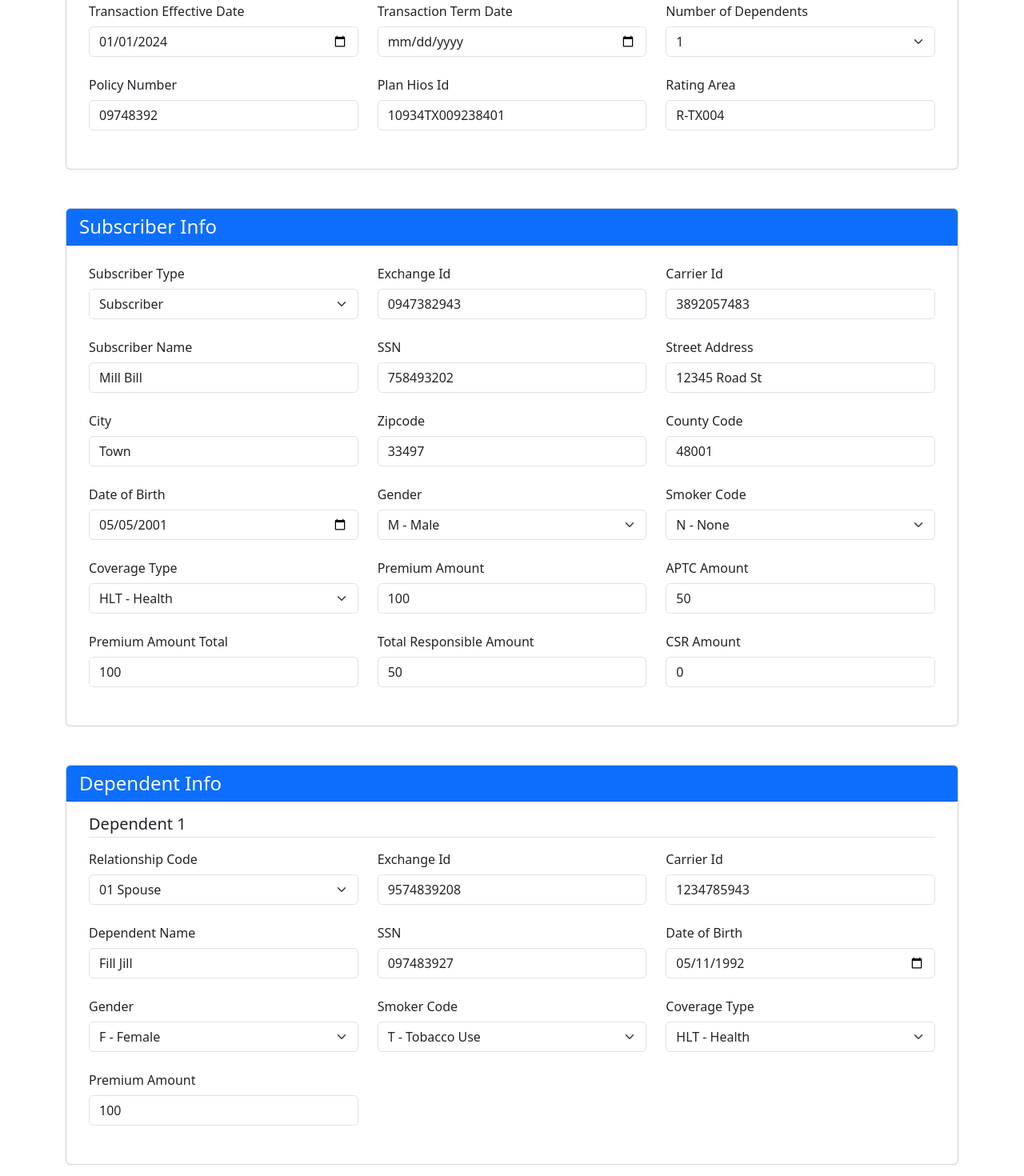
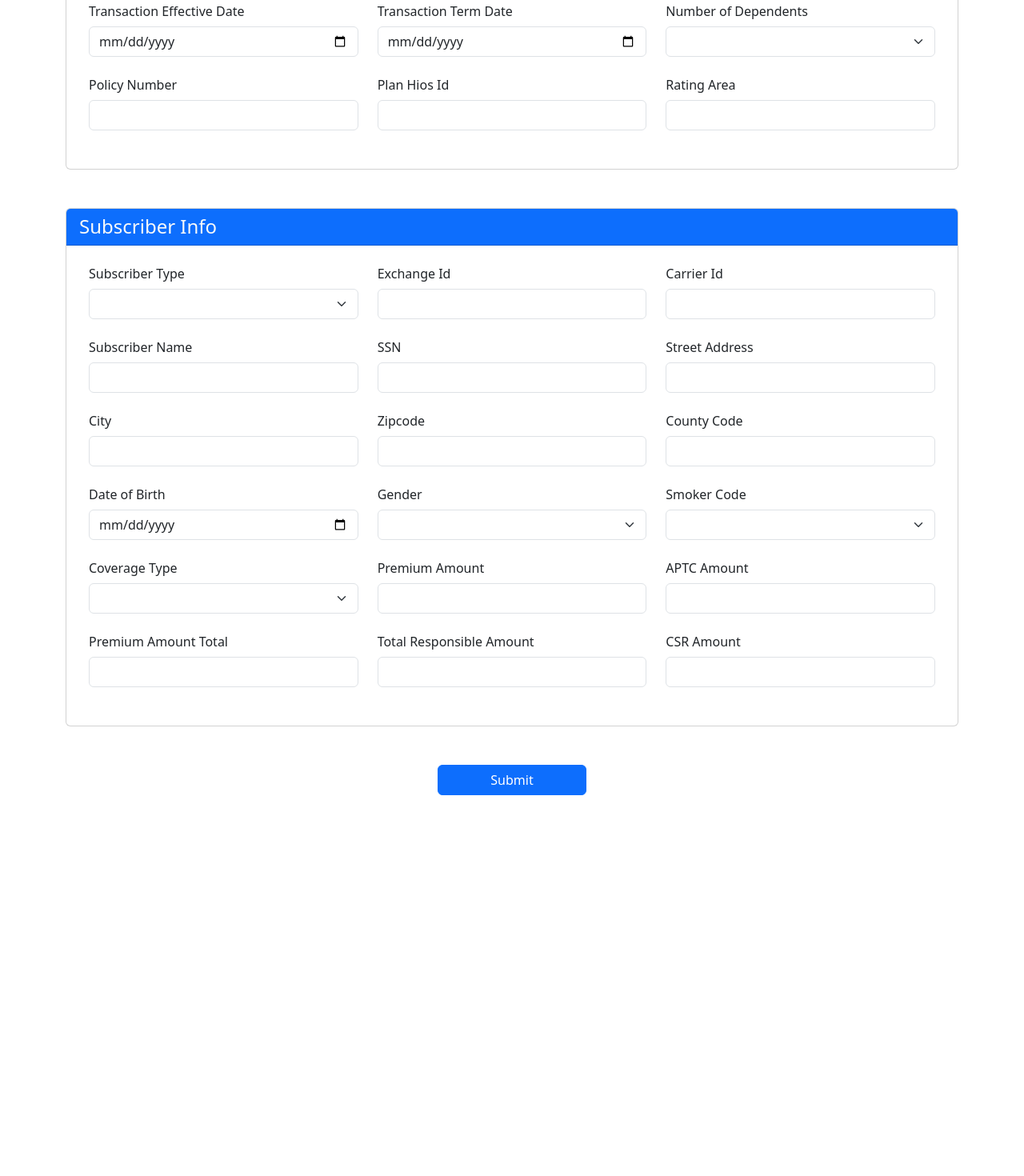
Before and after one commit to mjd10m/834-creator, a React (Create React App) app in the folder client/: page / in a window 1280 px wide. Shown: the part 520-1990 px from the top of the page at 80% size. After the commit the page ends 1530 px from the top, so only its background shows below. Built offline with nearby package versions, Linux system fonts and the light colour scheme.

Commit message:
removed test data

```diff
--- a/client/src/components/singleTrans/index.js
+++ b/client/src/components/singleTrans/index.js
@@ -12,58 +12,9 @@ const SingleTrans = () => {
     const [pageData, setPageData] = useState(getLocalStorageState('state'))
     const [checked, setChecked] = useState(false)
     const [error, setError] = useState(null)
-    const [depData, setDepData] = useState([
-        {
-            "relationCode": "01 Spouse",
-            "exchId": "9574839208",
-            "carrId": "1234785943",
-            "memName": "Fill Jill",
-            "ssn": "097483927",
-            "dob": "1992-05-11",
-            "gen": "F - Female",
-            "smoke": "T - Tobacco Use",
-            "covType": "HLT - Health",
-            "premAmt": "100"
-        }
-    ]);
-    const [genData, setGenData] = useState({
-        "senderId": "CHR",
-        "state": "TX",
-        "souExchId": "SX0",
-        "payerName": "CHRISTUS",
-        "payerId": "12345843",
-        "convCarr": "CHRISTUS HEALTH",
-        "brokerName": "Jill Fill ",
-        "brokerId": "09748392",
-        "enrollStatus": "CAE",
-        "eligbDate": "2024-01-01",
-        "covStatus": "Active",
-        "transDate": "2024-01-01",
-        "depNum": "1",
-        "policyNum": "09748392",
-        "hiosId": "10934TX009238401",
-        "rateArea": "R-TX004"
-    })
-    const [subData, setSubData] = useState({
-        "subType": "Subscriber",
-        "exchId": "0947382943",
-        "carrId": "3892057483",
-        "memName": "Mill Bill",
-        "ssn": "758493202",
-        "strAddr": "12345 Road St",
-        "city": "Town",
-        "zCode": "33497",
-        "cCode": "48001",
-        "dob": "2001-05-05",
-        "gen": "M - Male",
-        "smoke": "N - None",
-        "covType": "HLT - Health",
-        "premAmt": "100",
-        "aptcAmt": "50",
-        "premAmtTot": "100",
-        "totResAmt": "50",
-        "csrAmt": "0"
-    })
+    const [depData, setDepData] = useState([]);
+    const [genData, setGenData] = useState({})
+    const [subData, setSubData] = useState({})
 
     const handleInputChange = (event, index) => {
         const { id, value, dataset } = event.target;
```
